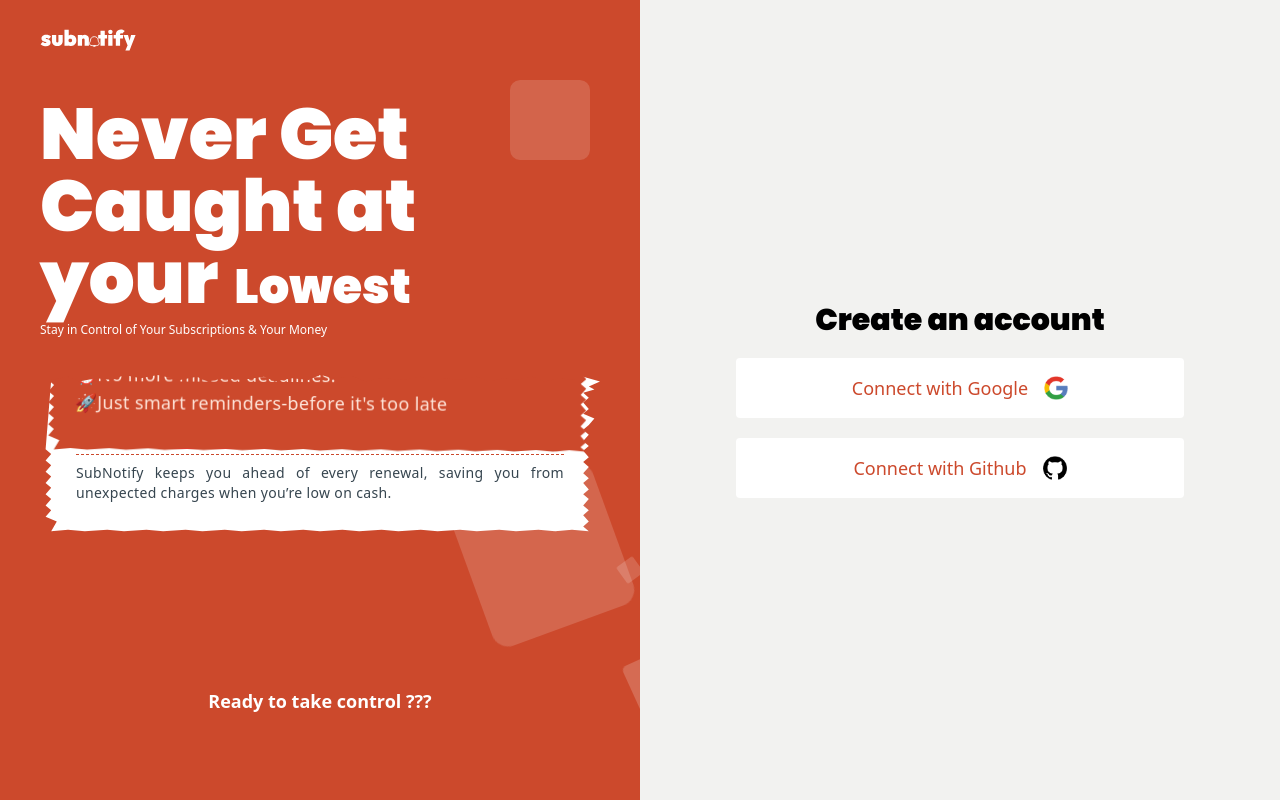
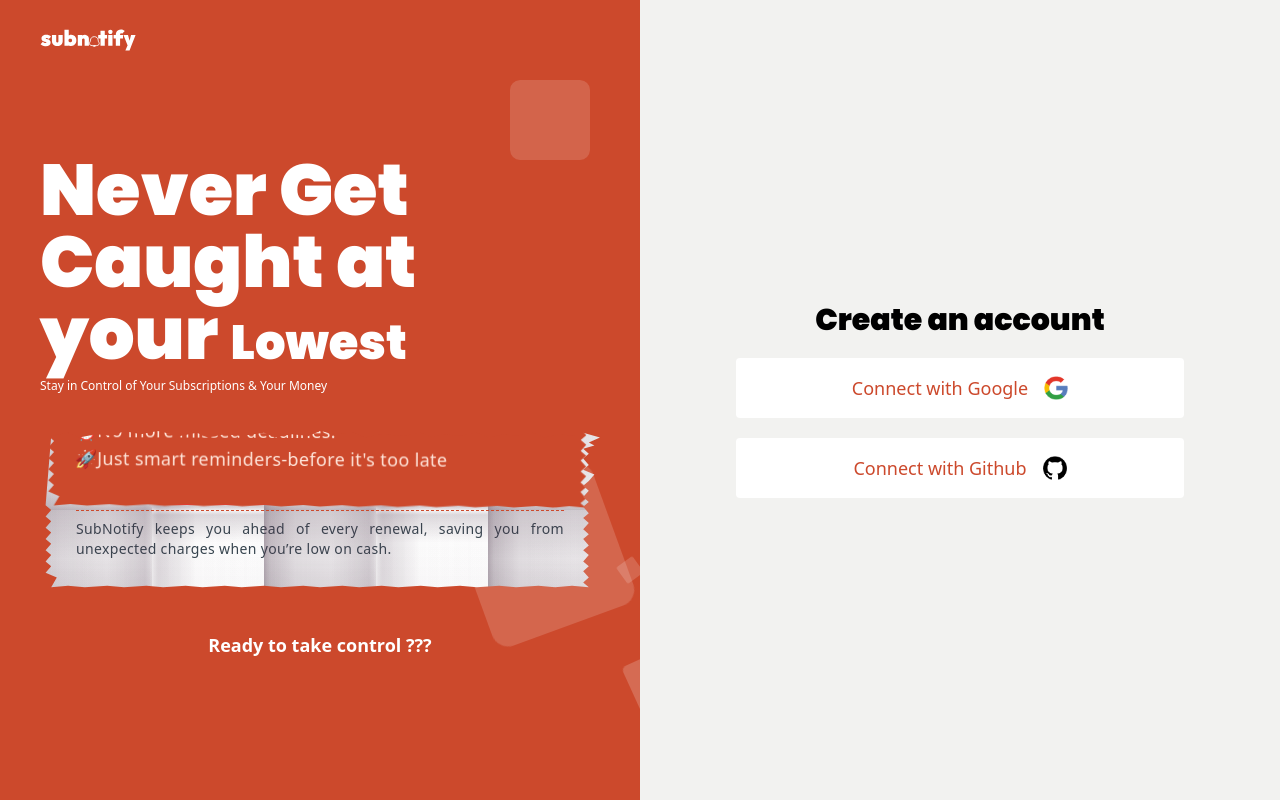
Before and after one commit to HayBeeCoder/subnotify, a Vue app: page / in a window 1280 px wide. Built offline with nearby package versions, Linux system fonts and the light colour scheme; no server answers.

Commit message:
[feature] add foldener and also refactor

```diff
--- /dev/null
+++ b/src/components/TheFoldener/TheFoldener.vue
@@ -0,0 +1,207 @@
+<template>
+
+   <span class="folds main">
+    <span class="cell main-1"></span>
+    <span class="cell main-2"></span>
+    <span class="cell main-1"></span>
+    <span class="cell main-2"></span>
+    <span class="cell main-1"></span>
+  </span>
+
+  <span class="folds vertical">
+    <span class="cell vertical-1"></span>
+    <span class="cell vertical-2"></span>
+    <span class="cell vertical-3"></span>
+    <span class="cell vertical-4"></span>
+    <span class="cell vertical-5"></span>
+  </span>
+
+  <span class="folds horizontal">
+    <span class="cell horizontal-1"></span>
+    <span class="cell horizontal-2"></span>
+    <span class="cell horizontal-1"></span>
+    <span class="cell horizontal-2"></span>
+    <span class="cell horizontal-1"></span>
+    <span class="cell horizontal-3"></span>
+    <span class="cell horizontal-4"></span>
+    <span class="cell horizontal-3"></span>
+    <span class="cell horizontal-4"></span>
+    <span class="cell horizontal-3"></span>
+  </span>
+
+</template>
+
+
+<style scoped>
+
+span.folds {
+  position:absolute;
+  top:0;
+  right:0;
+  bottom:0;
+  left:0;
+  display:grid;
+  grid-template-columns:auto auto auto auto auto;
+}
+
+span.cell {
+  border:0px solid rgba(30, 10, 60, 0.4);
+  font-size:1em;
+  display:flex;
+  flex-direction:row;
+  justify-content:center;
+  align-items:center;
+}
+
+/* ----- ----- ----- ----- ----- ----- ----- ----- ----- ----- */
+/* ----- ----- ----- ----- ----- ----- ----- ----- ----- ----- */
+
+/* MAIN */
+span.main {
+  visibility:visible;
+  filter:opacity(1);
+}
+
+span.main-1 {
+  background-image:
+    linear-gradient(
+      to right,
+      rgba(76, 53, 73, 0.20) 0%,
+      rgba(76, 53, 73, 0.10) 100%
+    );
+}
+
+span.main-2 {
+  background-image:
+    linear-gradient(
+      to right,
+      rgba(76, 53, 73, 0.04) 0%,
+      rgba(76, 53, 73, 0.00) 100%
+    );
+}
+
+/* ----- ----- ----- ----- ----- ----- ----- ----- ----- ----- */
+/* ----- ----- ----- ----- ----- ----- ----- ----- ----- ----- */
+
+/* VERTICAL */
+span.vertical {
+  visibility:visible;
+  filter:opacity(1);
+}
+
+span.vertical-1 {
+  background-image:
+    linear-gradient(
+      to right,
+      rgba(76, 53, 73, 0.08) 0%,
+      rgba(76, 53, 73, 0.02) 20%,
+      rgba(76, 53, 73, 0.00) 60%,
+      rgba(76, 53, 73, 0.16) 94%,
+      rgba(76, 53, 73, 0.10) 98%,
+      rgba(76, 53, 73, 0.06) 100%
+    );
+}
+
+span.vertical-2 {
+  background-image:
+    linear-gradient(
+      to right,
+      rgba(76, 53, 73, 0.06) 0%,
+      rgba(76, 53, 73, 0.10) 2%,
+      rgba(76, 53, 73, 0.16) 6%,
+      rgba(76, 53, 73, 0.00) 40%,
+      rgba(76, 53, 73, 0.02) 100%
+    );
+}
+
+span.vertical-3 {
+  background-image:
+    linear-gradient(
+      to right,
+      rgba(76, 53, 73, 0.30) 0%,
+      rgba(76, 53, 73, 0.24) 2%,
+      rgba(76, 53, 73, 0.15) 5%,
+      rgba(76, 53, 73, 0.00) 28%,
+      rgba(76, 53, 73, 0.00) 60%,
+      rgba(76, 53, 73, 0.16) 94%,
+      rgba(76, 53, 73, 0.10) 98%,
+      rgba(76, 53, 73, 0.06) 100%
+    );
+}
+
+span.vertical-4 {
+  background-image:
+    linear-gradient(
+      to right,
+      rgba(76, 53, 73, 0.06) 0%,
+      rgba(76, 53, 73, 0.10) 2%,
+      rgba(76, 53, 73, 0.16) 6%,
+      rgba(76, 53, 73, 0.00) 40%,
+      rgba(76, 53, 73, 0.02) 100%
+    );
+}
+
+span.vertical-5 {
+  background-image:
+    linear-gradient(
+      to right,
+      rgba(76, 53, 73, 0.30) 0%,
+      rgba(76, 53, 73, 0.24) 2%,
+      rgba(76, 53, 73, 0.15) 5%,
+      rgba(76, 53, 73, 0.00) 28%,
+      rgba(76, 53, 73, 0.02) 100%
+    );
+}
+
+/* ----- ----- ----- ----- ----- ----- ----- ----- ----- ----- */
+/* ----- ----- ----- ----- ----- ----- ----- ----- ----- ----- */
+
+/* HORIZONTAL */
+span.horizontal {
+  visibility:visible;
+  filter:opacity(1);
+}
+
+span.horizontal-1 {
+  background-image:
+    linear-gradient(
+      to bottom,
+      rgba(76, 53, 73, 0.02) 0%,
+      rgba(76, 53, 73, 0.00) 72%,
+      rgba(76, 53, 73, 0.15) 95%,
+      rgba(76, 53, 73, 0.24) 100%
+    );
+}
+
+span.horizontal-2 {
+  background-image:
+    linear-gradient(
+      to bottom,
+      rgba(76, 53, 73, 0.02) 0%,
+      rgba(76, 53, 73, 0.00) 60%,
+      rgba(76, 53, 73, 0.22) 96%,
+      rgba(76, 53, 73, 0.08) 100%
+    );
+}
+
+span.horizontal-3 {
+  background-image:
+    linear-gradient(
+      to top,
+      rgba(76, 53, 73, 0.08) 0%,
+      rgba(76, 53, 73, 0.00) 40%,
+      rgba(76, 53, 73, 0.14) 100%
+    );
+}
+
+span.horizontal-4 {
+  background-image:
+    linear-gradient(
+      to top,
+      rgba(76, 53, 73, 0.02) 0%,
+      rgba(76, 53, 73, 0.00) 60%,
+      rgba(76, 53, 73, 0.18) 94%,
+      rgba(76, 53, 73, 0.02) 100%
+    );
+}
+</style>
--- a/src/components/pitch/ProductPitch.vue
+++ b/src/components/pitch/ProductPitch.vue
@@ -1,5 +1,6 @@
 <script setup lang="ts">
 import TheButton from '../TheButton/TheButton.vue'
+import TheFoldener from '../TheFoldener/TheFoldener.vue'
 import PitchList from './PitchList.vue'
 </script>
 
@@ -7,18 +8,20 @@ import PitchList from './PitchList.vue'
   <div class="text-white px-6 md:px-10 flex flex-col justify-center">
     <section class="mt-3 mb-6">
       <h1>
-        Never Get Caught at your<span class="inline-block text-2xl md:text-5xl ml-4"> Lowest </span>
+        Never Get Caught at your {{" "}}<span class="inline-block text-2xl md:text-5xl "> Lowest </span>
       </h1>
       <p class="py-2 pb-9 text-xs">Stay in Control of Your Subscriptions & Your Money</p>
-      <div class="prose w-full text-sm tracking-wide text-[#36454F] py-8 text-justify px-9">
+      <div class="prose relative  w-full text-sm tracking-wide text-[#36454F] py-8 text-justify px-9 bg-[yellow]">
+        <TheFoldener />
         <div class="prose-torn">
           <div class="px-8 flex flex-col justify-center h-full">
             <PitchList />
           </div>
         </div>
         <p
-          class="border-b-[1px] border-[#CC492C] border-dashed text-xs md:text-sm font-light pb-2"
+          class="border-b-[1px] border-[#CC492C] border-dashed text-xs md:text-sm font-light pb-2 relative"
         >
+
           Tired of waking up to
           <span
             class="inline-block font-black relative before:h-[2px] before:-bottom-[3px] before:bg-red-500 before:w-full before:absolute"
@@ -40,7 +43,7 @@ import PitchList from './PitchList.vue'
         </p>
       </div>
     </section>
-    <div class="relative mt-32">
+    <div class="relative mt-32 md:mt-4">
       <div class="w-full max-w-md mx-auto">
         <router-link to="/auth" class="md:hidden">
           <TheButton variant="neutral" size="large" fillup-xaxis> Continue </TheButton>
@@ -48,7 +51,7 @@ import PitchList from './PitchList.vue'
       </div>
       <p class="font-extrabold text-lg text-center">
         <!-- <span class="wheel inline-block mr-1"> 🛞 </span> -->
-         Ready to take control ???
+        Ready to take control ???
         <!-- <span class="wheel inline-block mr-1"> 🛞 </span> -->
       </p>
     </div>
```
